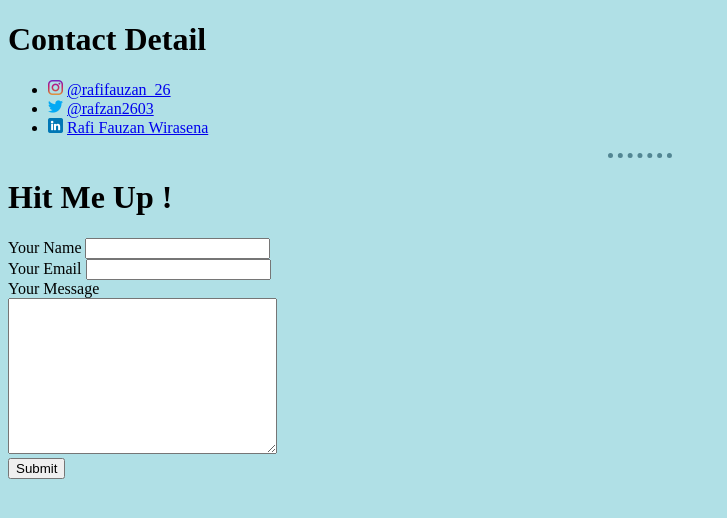
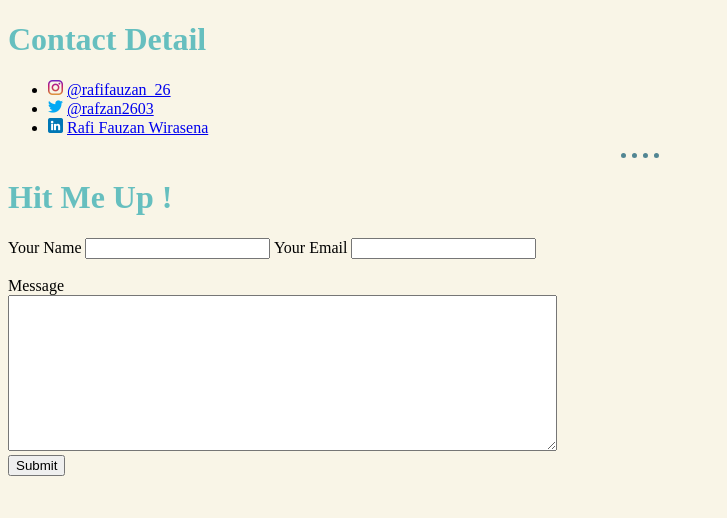
Before and after one commit to Rafi2603/CV, a plain HTML site: page contacts.html in a window 1280 px wide. Shown: the whole page, without its empty margins (0-727 px from the left). Drawn offline with Linux system fonts and the light colour scheme.

Commit message:
first intitial css file

```diff
--- a/contacts.html
+++ b/contacts.html
@@ -3,19 +3,7 @@
   <head>
     <meta charset="UTF-8">
     <title>Contact Me</title>
-    <style>
-      body{
-        background-color: powderblue;
-      }
-      hr{
-        border-style: none;
-        border-top-style: dotted;
-        border-width: 5px;
-        border-color: #528693;
-        height: 0px;
-        width: 5%;
-      }
-    </style>
+    <link rel="stylesheet" href="css/style.css">
   </head>
   <body>
     <h1>Contact Detail</h1>
@@ -28,11 +16,13 @@
     <h1>Hit Me Up !</h1>
     <form action="mailto:rafiwirasena03@gmail.com" method="post">
       <label>Your Name</label>
-      <input type="text" name="yourName" value=""><br>
+      <input type="text" name="yourName" value="">
       <label>Your Email</label>
-      <input type="email" name="yourEmail" value=""><br>
-      <label>Your Message</label><br>
-      <textarea name="yourMessage" rows="10" cols="31"></textarea><br>
+      <input type="email" name="yourEmail" value="">
+      <br>
+      <br>
+      <label>Message</label><br>
+      <textarea name="yourMessage" rows="10" cols="66"></textarea><br>
       <input type="submit" name=""> <!-- submit button -->
     </form>
   </body>
--- /dev/null
+++ b/css/style.css
@@ -0,0 +1,17 @@
+body {
+  background-color: #F9F5E7;
+}
+hr {
+  border-style: none;
+  border-top-style: dotted;
+  border-width: 5px;
+  border-color: #528693;
+  height: 0px;
+  width: 3%;
+}
+h1 {
+    color: #66BFBF;
+}
+h3{
+    color: #66BFBF;
+}
```
Also changed, not shown: hobbies.html (+5 -17 lines), index.html (+1 -13 lines), images/console.png (added), images/football.png (added), images/racing-car.png (added).
